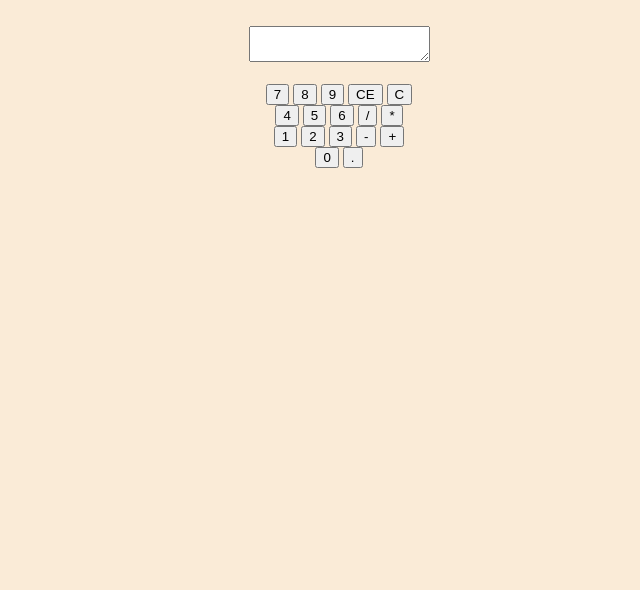
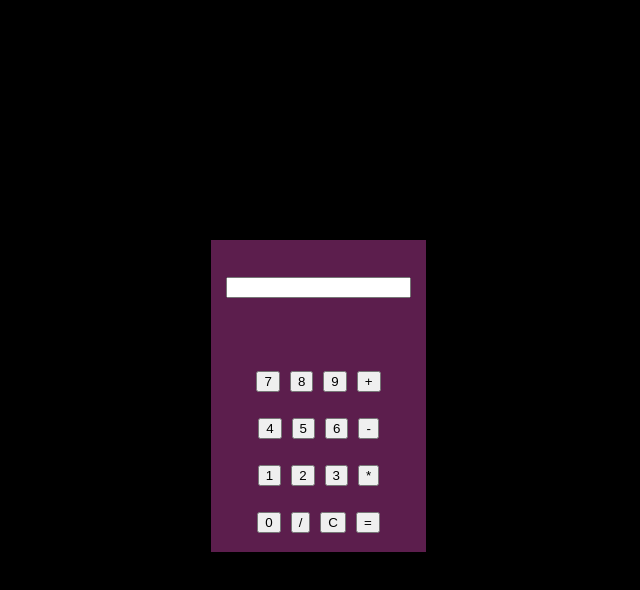
Before and after one commit to Jennycristi/Exercicios-Curso-Java-Entra21, a plain HTML site: page Desafio Calculadora/index.html in a window 1280 px wide. Shown: the whole page, without its empty margins (301-941 px from the left). Drawn offline with Linux system fonts and the light colour scheme.

Commit message:
alteracao calculadora

```diff
--- a/Desafio Calculadora/index.html
+++ b/Desafio Calculadora/index.html
@@ -7,10 +7,30 @@
     <title>Document</title>
 
     <style>
-        body{
-            background-color: antiquewhite;
-            text-align: center;
+
+     body{
+      background-color: black;
+      font-size: 40px;
+     }
+
+     .button-number{
+      position: absolute;
+      background-color: rgba(116, 38, 97, 0.8);
+      top: 30%;
+      left: 40%;
+      padding: 15px;
+      text-align: center;
+
+
         }
+
+
+
+
+
+
+
+
 
 
 
@@ -20,43 +40,35 @@
 </head>
 <body>
 
-    <label for="idValor"></label><br>
-    <textarea  id="idValor" name="nmValor"></textarea>
+
+   <div class="button-number">
+    <input type="text" name="nmCampo" id="idCampo">
     <br><br>
 
 
-  <div class="button-number">
     <input type="button" value="7" onclick="num7()">
     <input type="button" value="8" onclick="num8()">
     <input type="button" value="9" onclick="num9()">
-    <input type="button" value="CE" onclick="cancel()">
-    <input type="button" value="C" onclick="clean()">
-
+    <input type="button" value="+" onclick="soma()">
     <br>
 
     <input type="button" value="4" onclick="num4()">
     <input type="button" value="5" onclick="num5()">
     <input type="button" value="6" onclick="num6()">
-    <input type="button" value="/" onclick="barra()">
-    <input type="button" value="*" onclick="divisao()">
-
+    <input type="button" value="-" onclick="subtracao()">
     <br>
 
     <input type="button" value="1" onclick="num1()">
     <input type="button" value="2" onclick="num2()">
     <input type="button" value="3" onclick="num3()">
-    <input type="button" value="-" onclick="menos()">
-    <input type="button" value="+" onclick="mais()">
+    <input type="button" value="*" onclick="multiplicacao()">
     <br>
 
     <input type="button" value="0" onclick="num0()">
-    <input type="button" value="." onclick="point()"><br>
-
-
-
-
-
-
+    <input type="button" value="/" onclick="divisao()">
+    <input type="button" value="C" onclick="clean()">
+    <input type="button" value="=" onclick="igual()">
+    <br>
 
 
 </body>
```
Also changed, not shown: Lista 6/Projeto L6E9/Ex09.html (+4 -4 lines).
